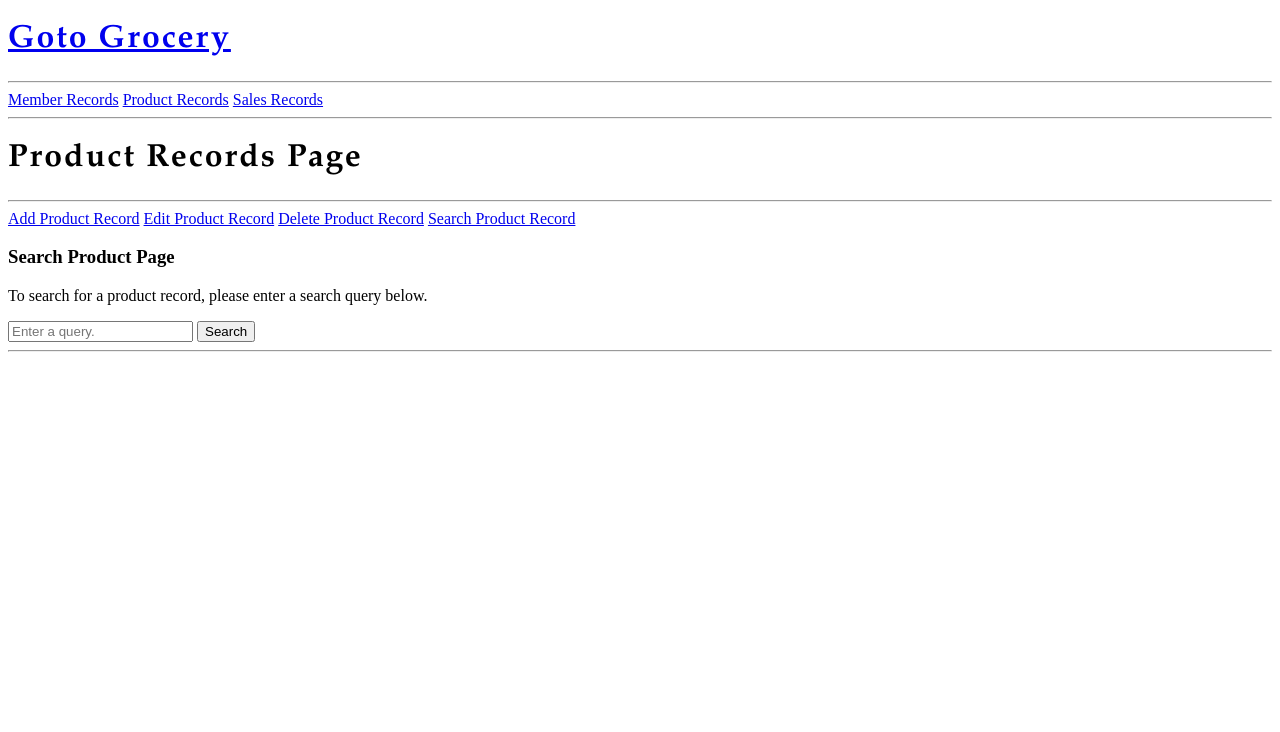
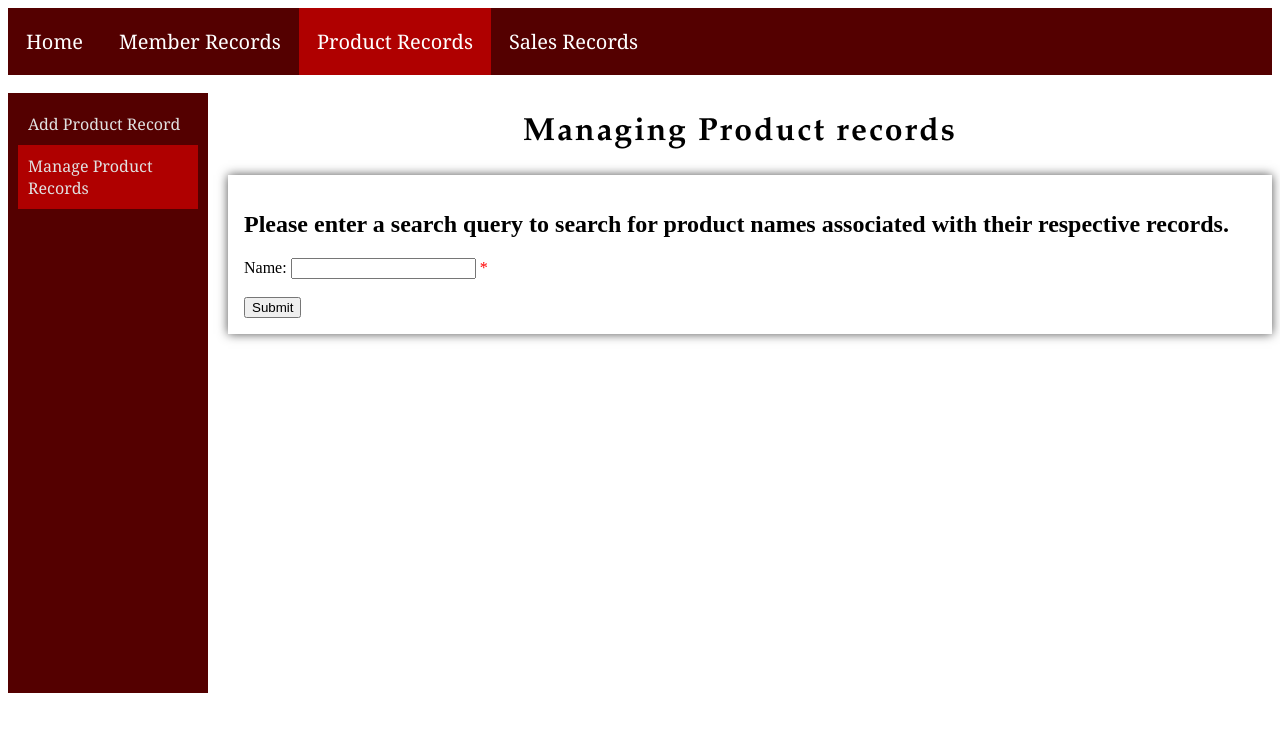
Before and after one commit to Terence0602/Managing-Software-Projects-Sprint-2, a PHP site: page /searchProduct.php in a window 1280 px wide. Shown: the top 732 px of the page. Run offline with PHP 8.4, Linux system fonts and the light colour scheme.

Commit message:
Combined the product pages
Made the product pages compatible with the styling, as well as got rid of the edit and deleted pages by combining them into a manage product records page, called searchProduct

```diff
--- a/searchProduct.php
+++ b/searchProduct.php
@@ -7,30 +7,43 @@
         <title>Goto Grocery - Product Records Page</title>
     </head>
     <body>
-        <header>
-            <a href="Home.php"><h1>Goto Grocery</h1></a>
-            <hr />
-            <nav>
-                <a href="member.php">Member Records</a>
-                <a href="product.php">Product Records</a>
-                <a href="sales.php">Sales Records</a>
+        <nav class = "navigationbar">
+            <a href="Home.php">Home</a>
+            <a href="member.php">Member Records</a>
+            <a class="onpage" href="product.php">Product Records</a>
+            <a href="sales.php">Sales Records</a>
+        </nav>
+        <br>
+        <div class="sidebar">
+            <nav class="vertical-nav">
+                <a href="addProduct.php">Add Product Record</a>
+                <a class="onpage" href="searchProduct.php">Manage Product Records</a>
             </nav>
-            <hr />
-        </header>
-        <h1>Product Records Page</h1>
-        <hr />
-        <nav>
-            <a href="addProduct.php">Add Product Record</a>
-            <a href="editProduct.php">Edit Product Record</a>
-            <a href="deleteProduct.php">Delete Product Record</a>
-            <a href="searchProduct.php">Search Product Record</a>
-        </nav>
-        <h3>Search Product Page</h3>
-        <p>To search for a product record, please enter a search query below.</p>
-        <form action="search_results/search_product_search_results.php" method="GET">
-            <input type="text" name="query" placeholder="Enter a query.">
-            <input type="submit" value="Search">
-        </form>
-        <hr />
+        </div>
+        <h1 class = "center" >Managing Product records</h1>
+        <div id="container">
+            <?php
+                $name_error = "";
+                $name = "";
+
+                if ($_SERVER["REQUEST_METHOD"] == "POST"){
+                    if (empty($_POST["name"])) {
+                    $name_error = "Name is required";
+                    }else if(!preg_match("/^[a-zA-Z-' ]*$/",$_POST["name"])){
+                        $name_error = "You can only enter letters and spaces. Please try again.";
+                    }else{
+                    $name = $_POST["name"];
+                    header("Location: searchProductProcess.php?name=$name");
+                    }
+                }
+            ?>
+            <form method="post" action="<?php echo htmlspecialchars($_SERVER["PHP_SELF"]);?>">
+                <h2>Please enter a search query to search for product names associated with their respective records.</h2>
+                Name: <input type="text" name="name" value="<?php echo $name;?>">
+                <span class="error">* <?php echo $name_error;?></span>
+                <br><br>
+                <input type="submit" name="submit" class="button"></input><br>
+            </form>
+        </div>
     </body>
 </html>
```
Also changed, not shown: addProduct.php (+13 -19 lines), product.php (+13 -18 lines), searchProductProcess.php (added, +46 -0 lines).
